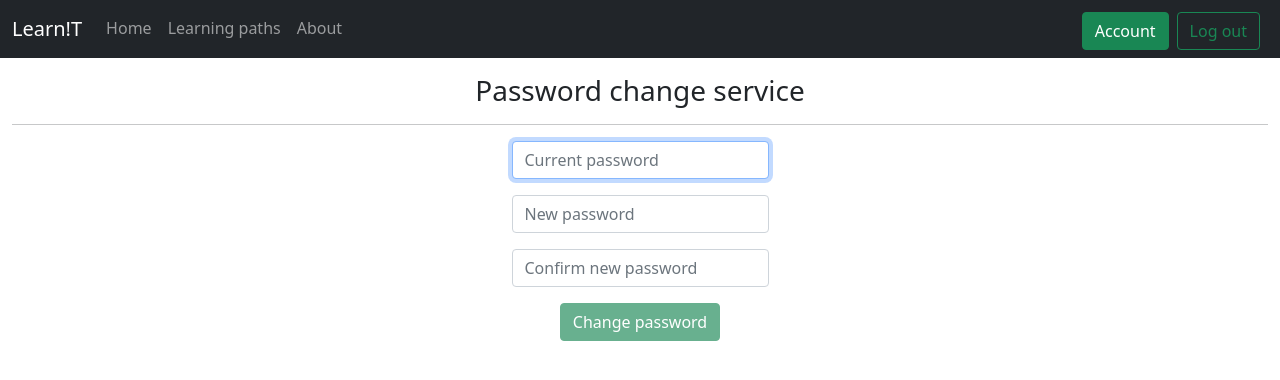
After one commit to Ziemii/Learnit, a Flask app: page /changepassword in a window 1280 px wide. The commit adds this page. Shown: the top 380 px of the page. Run offline with Flask 2, Linux system fonts and the light colour scheme; a user stored in the database is signed in; some libraries are stand-ins or nearby versions.

Commit message:
recovery and pierdolanses

```diff
--- a/src/app.py
+++ b/src/app.py
@@ -2,6 +2,7 @@
 # from tkinter import SE
 #from crypt import methods
 
+from msilib.schema import Error
 from xml.etree.ElementTree import tostring
 from flask import Flask, render_template, request, session, redirect, flash
 from flask_session import Session
@@ -224,8 +225,9 @@ def confirmation():
         cur = conn.cursor()
         cur.execute("UPDATE users SET isActive = 1 FROM (SELECT userId from verifications WHERE verification = ?) as verifications WHERE users.id = verifications.userId;", (str(
             'pbkdf2:sha256:260000'+hashParam),))
-    return render_template('login.html', active=active, accActive='Account activated.')
-
+        cur.execute("DELETE from verifications WHERE verification = ?;", (str('pbkdf2:sha256:260000'+hashParam),))
+        return render_template('login.html', active=active, accActive='Account activated.')
+    return render_template('errorpage.html', active=active)
 
 @app.route('/new', methods=['GET', 'POST'])
 @login_required
@@ -257,24 +259,27 @@ def newPath():
 
 
 @app.route('/recover', methods=['GET', 'POST'])
+@login_required
 def recover():
     if request.method == 'POST':
-        title = request.form.get('title')
-        body = request.form.get('body')
+
+        email = request.form.get('email')
         success = None
-        print(f"Title: {title}")
-        print(f"body: {body}")
-        # with sqlite3.connect(_DB) as conn:
-        #     cur = conn.cursor();
-        #     user = cur.execute("SELECT passwordhash, id, isActive FROM users WHERE login = ?", (username,)).fetchall()
-        #     if not user:
-        #         return render_template('login.html', active=active, userError = 'Username not found.')
-        #     if not check_password_hash(user[0][0], password):
-        #         return render_template('login.html', active=active, passwordError = 'Incorrect password.')
-        #     if user[0][2] != 1:
-        #         return render_template('login.html', active=active, passwordError = 'Account inactive, check your email.')
-        #     userId=user[0][1]
-        # session['user_id'] = userId
+        hash = None
+        print(f"email: {email}")
+        try:
+            with sqlite3.connect(_DB) as conn:
+                cur = conn.cursor();
+                userId = cur.execute("SELECT id FROM users WHERE email = ?", (email,)).fetchall()[0][0]
+                if not userId:
+                    return render_template('recover.html', active=active, error = 'Email not in database')
+                recovery = str(generate_password_hash(
+                    email, method='pbkdf2:sha256', salt_length=8))
+                conn.execute("INSERT INTO recoveries (recovery, userId) VALUES (?,?)", (recovery, userId))
+                mail_service.SendRecovery(email, hash)
+        except Exception as error:
+            print(error)
+            return render_template("errorpage.html", error="Error occured")
 
         return render_template("recover.html", active=active, success=success)
     else:
@@ -453,3 +458,34 @@ def controlPanel():
         return render_template("controlpanel.html", active=active, admin=1)
     else:
         return render_template("controlpanel.html", active=active)
+
+@app.route('/changepassword', methods=['GET', 'POST'])
+@login_required
+def changePassword():
+    active = [0,0,0]
+    if request.method == 'POST':
+        userId = session['user_id']
+        old = request.form.get('old')
+        password = request.form.get('password')
+        try:
+            with sqlite3.connect(_DB) as conn:
+                cur = conn.cursor()
+                passwordHash = cur.execute(
+                    "SELECT passwordhash FROM users WHERE id = ?", (int(userId),)).fetchall()[0][0]
+                print(f"password hash: {passwordHash}")
+                if passwordHash != None:
+                    hash = generate_password_hash(
+                        old, method='pbkdf2:sha256', salt_length=8)
+                    print(f"hash: {hash}")
+                    if check_password_hash(passwordHash, old):
+                        newHash = hash = generate_password_hash(
+                        password, method='pbkdf2:sha256', salt_length=8)
+                        cur.execute("UPDATE users SET passwordhash = ?;",(newHash,))
+                        return render_template("changepassword.html", active=active, passwordChange="Password changed")
+                    return render_template("changepassword.html", active=active, passwordError="Incorrect password")
+                else:
+                    return render_template("changepassword.html", active=active, passwordChange="Password not changed")
+        except Exception as error:
+            return print(f"error: {error}")
+    else:
+        return render_template("changepassword.html", active=active)
--- a/src/database/schemas.txt
+++ b/src/database/schemas.txt
@@ -11,6 +11,12 @@ CREATE TABLE verifications (
     id INTEGER PRIMARY KEY AUTOINCREMENT,
     verification TEXT NOT NULL,
     userId INTEGER NOT NULL,
+    FOREIGN KEY(userId) REFERENCES users(id)
+);
+CREATE TABLE recoveries (
+    id INTEGER PRIMARY KEY AUTOINCREMENT,
+    recovery TEXT NOT NULL,
+    userId INTEGER NOT NULL UNIQUE,
     FOREIGN KEY(userId) REFERENCES users(id)
 );
 
--- a/src/mail_service.py
+++ b/src/mail_service.py
@@ -52,3 +52,40 @@ def SendConfirmation(receiver, hash):
     with smtplib.SMTP_SSL(SMTPhost, port, context=context) as server:
         server.login(sender_email, password)
         server.sendmail(sender_email, receiver_email, message.as_string())
+
+def SendRecovery(receiver, hash):
+    message = MIMEMultipart("alternative")
+    message["Subject"] = "Account Verification"
+    message["From"] = f"Learn!T <{sender_email}>"
+    message["To"] = receiver
+
+    text = f"""\
+    Hi,
+    How are you?
+    Your confirmation: {hash}
+    www.realpython.com"""
+
+
+    html = f"""\
+    <html>
+    <body>
+        <p>Hi,<br>
+        Below you can reset your password<br>
+        <a href="{os.getenv('LOCALHOST')+"recover?pass="+hash}">Your confirmation</a><br>
+        {os.getenv('LOCALHOST')+"recover?pass="+hash}
+
+        has many great tutorials.
+        </p>
+    </body>
+    </html>
+    """
+
+    part1 = MIMEText(text, "plain")
+    part2 = MIMEText(html, "html")
+    message.attach(part1)
+    message.attach(part2)
+
+    context = ssl.create_default_context()
+    with smtplib.SMTP_SSL(SMTPhost, port, context=context) as server:
+        server.login(sender_email, password)
+        server.sendmail(sender_email, receiver_email, message.as_string())
--- /dev/null
+++ b/src/static/js/changepassword.js
@@ -0,0 +1,34 @@
+
+
+// Password field length check
+document.getElementById("password").addEventListener("keyup", function () {
+  if (document.getElementById("password").value.length < 4) {
+    document.getElementById("password").style.backgroundColor = "#ffcfcf";
+    //   formStatus[1] = 0;
+    //   checkForm();
+  } else {
+    document.getElementById("password").style.backgroundColor = "#fff";
+    //   formStatus[1] = 1;
+    //   checkForm();
+  }
+});
+
+// Password equality check
+document
+  .getElementById("confirmPassword")
+  .addEventListener("keyup", function () {
+    if (
+      document.getElementById("password").value !=
+      document.getElementById("confirmPassword").value
+    ) {
+      document.getElementById("confirmPassword").style.backgroundColor =
+        "#ffcfcf";
+      // formStatus[2] = 0;
+      // checkForm();
+    } else {
+      document.getElementById("confirmPassword").style.backgroundColor = "#fff";
+      document.getElementById("changebtn").disabled = false;
+      // formStatus[2] = 1;
+      // checkForm();
+    }
+  });
--- a/src/static/styles.css
+++ b/src/static/styles.css
@@ -43,3 +43,7 @@
 
     transform: scale(1.02);
 }
+
+.accActive{
+    color: darkgreen;
+}
--- /dev/null
+++ b/src/templates/changepassword.html
@@ -0,0 +1,55 @@
+{% extends "layout.html" %} {% block title %} Password change {% endblock %} {%
+block main %}
+<div class="text-center">
+  <h3>
+    Password change service
+    <hr />
+  </h3>
+  <form class="mb-2" action="/changepassword" method="post">
+    <div class="mb-3">
+      <input
+        autocomplete="off"
+        autofocus
+        class="form-control mx-auto w-auto"
+        id="old"
+        name="old"
+        placeholder="Current password"
+        type="password"
+        maxlength="15"
+      />
+      {%if passwordError != null%}
+      <p class="font-weight-light error">{{passwordError}}</p>
+      {%endif%}
+    </div>
+    <div class="mb-3">
+      <input
+        autocomplete="off"
+        class="form-control mx-auto w-auto"
+        id="password"
+        name="password"
+        placeholder="New password"
+        type="password"
+        maxlength="15"
+      />
+
+    </div>
+
+    <div class="mb-3">
+      <input
+        autocomplete="off"
+        class="form-control mx-auto w-auto"
+        id="confirmPassword"
+        name="confirmPassword"
+        placeholder="Confirm new password"
+        type="password"
+        maxlength="15"
+      />
+    </div>
+    <button class="btn btn-success" id="changebtn" type="submit" disabled>Change password</button>
+    {%if passwordChange%}
+    <p class="font-weight-light accActive p-2">{{passwordChange}}</p>
+    {%endif%}
+  </form>
+</div>
+<script src="../static/js/changepassword.js"></script>
+{% endblock %}
--- a/src/templates/errorpage.html
+++ b/src/templates/errorpage.html
@@ -5,5 +5,7 @@ Error
 {% endblock %}
 
 {% block main %}
-<p>Hello error</p>
+{%if error%}
+<h3>ERROR: {{error}}</h3>
+{%endif%}
 {% endblock %}
--- a/src/templates/login.html
+++ b/src/templates/login.html
@@ -38,11 +38,11 @@
     </div>
     <button class="btn btn-success" type="submit">Log In</button>
     {%if accActive != null%}
-    <p class="font-weight-light error">{{accActive}}</p>
+    <p class="font-weight-light accActive">{{accActive}}</p>
     {%endif%}
   </form>
   <p class="font-weight-light registertip">
-    <a href="/recover">Forgot login or password?</a>
+    <a href="/recover">Forgot password?</a>
   </p>
   <p class="font-weight-light registertip">
     Not member yet? <a href="/register">Click here</a> to create account.
```
Also changed, not shown: src/static/js/account.js (+5 -4 lines), src/templates/account.html (+44 -10 lines), src/templates/recover.html (+11 -5 lines), src/database/learn!t.db.
